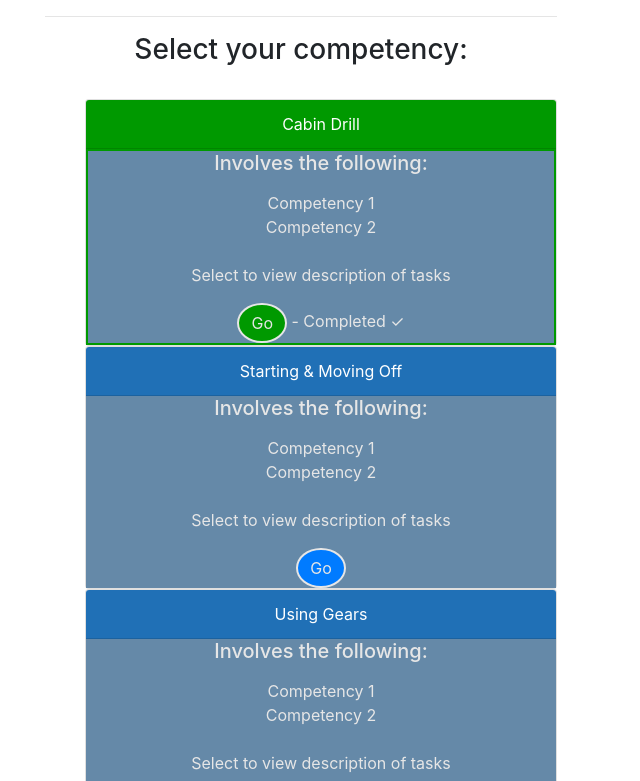
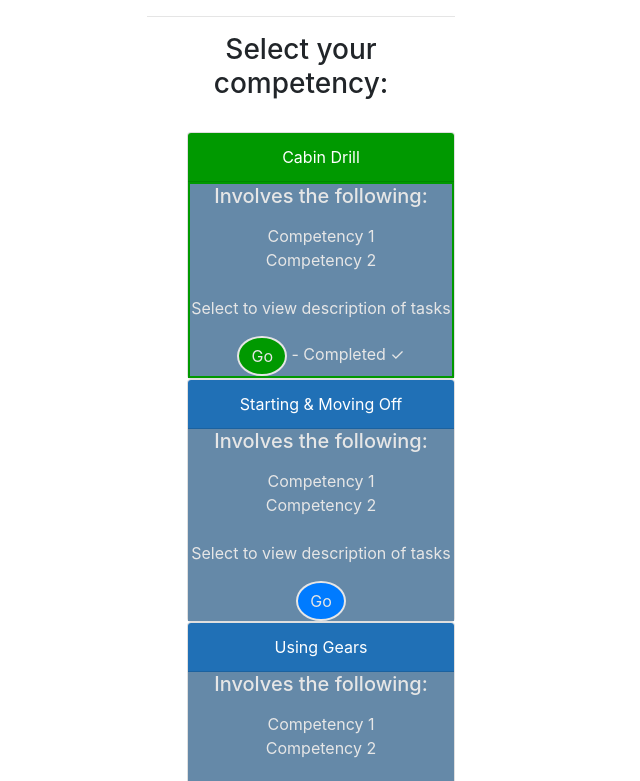
Before and after one commit to SamWS/govhack2017, a website: page templates/competency.html in a window 1280 px wide. Shown: the top 781 px of the page, without its empty margins (339-979 px from the left). Drawn offline with nearby package versions, Linux system fonts and the light colour scheme; some packages are replaced by stand-ins of ours.

Commit message:
optimized for mobile viewing

```diff
--- a/style/main.css
+++ b/style/main.css
@@ -1,3 +1,9 @@
+body {
+    background-color: e6e6e6;
+    max-width: 768px;
+    margin: 0 auto;
+}
+
 .main-div {
     width: 40%;
     margin: auto;
```
Also changed, not shown: index.html (+2 -2 lines), templates/map.html (+1 -0 lines).
